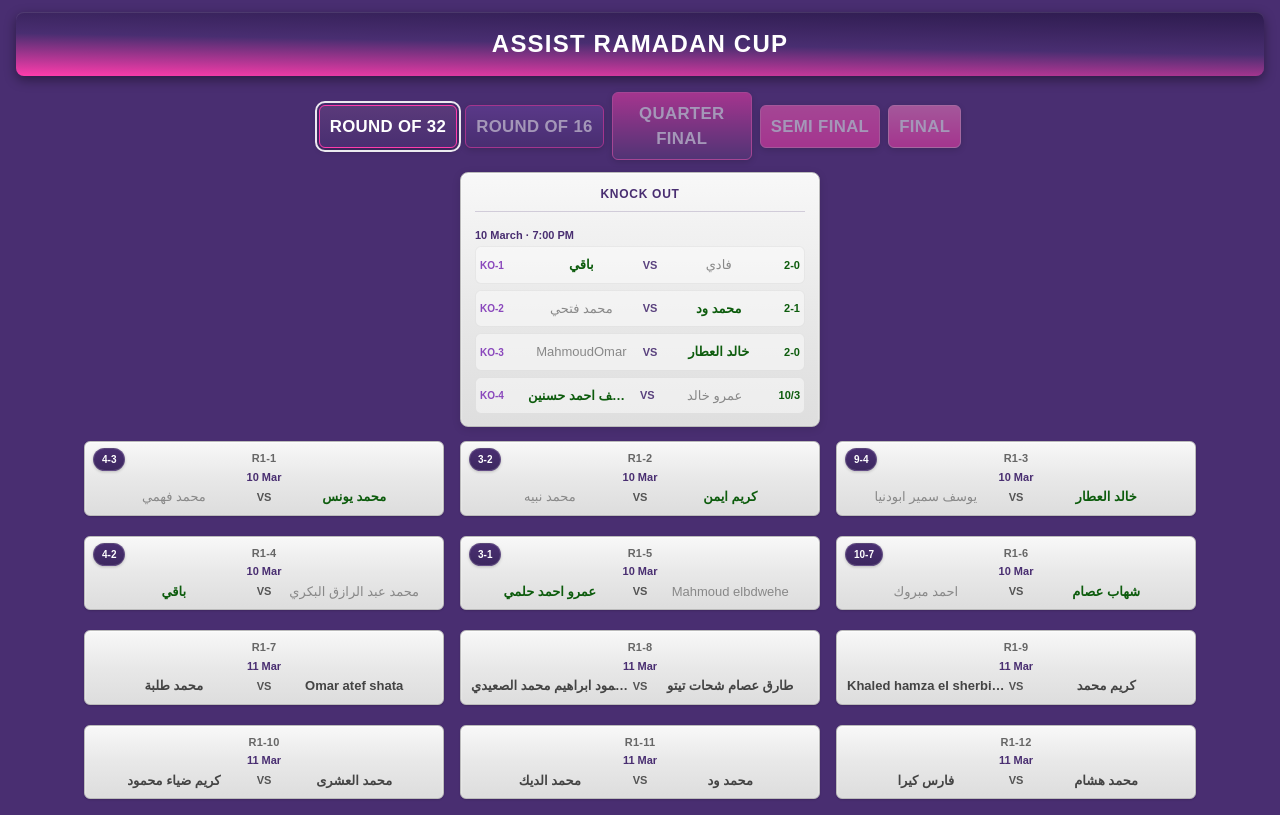
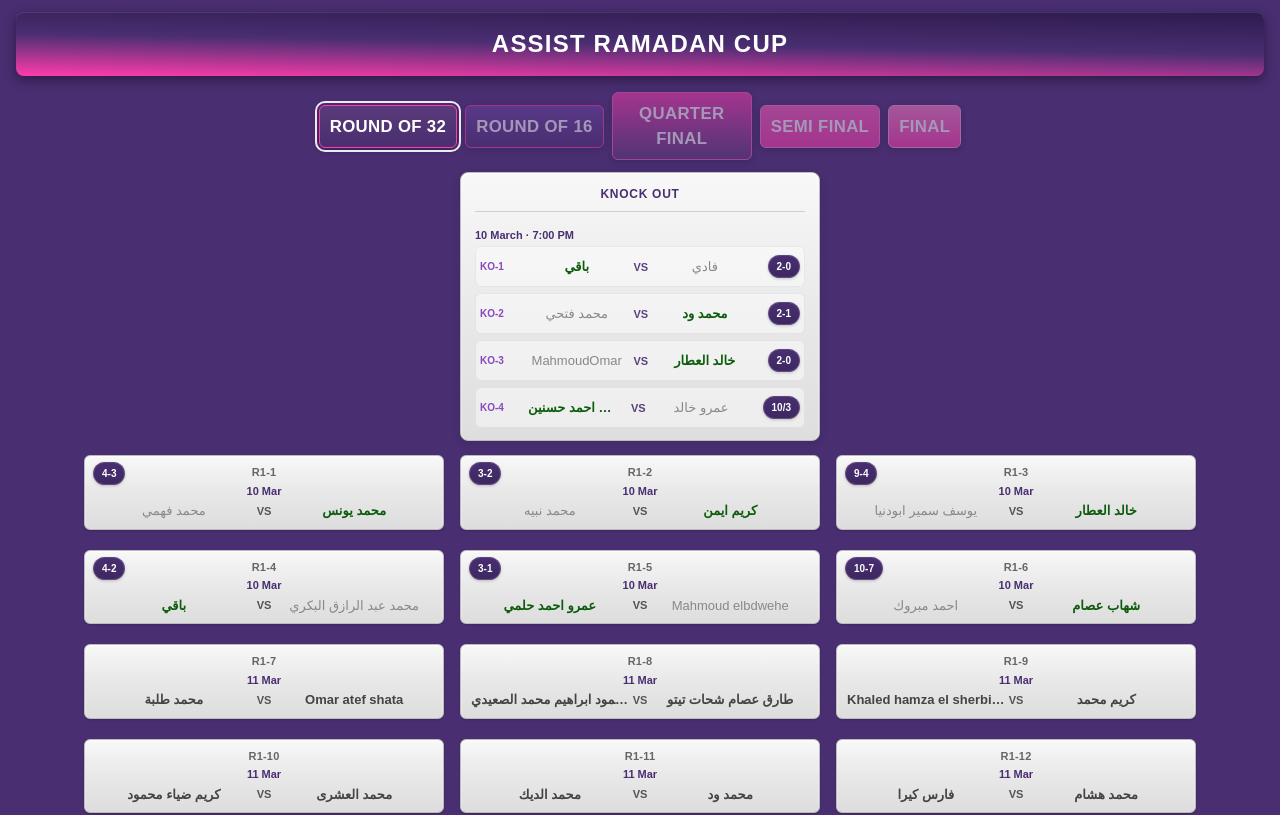
Before and after one commit to the3rafas/Assist-Tournament, a Next.js app: page / in a window 1280 px wide. Shown: the top 815 px of the page. Built offline with nearby package versions, Linux system fonts and the light colour scheme.

Commit message:
Update knockOutCardScore styles in Bracket component for improved visual presentation. Reduced font size, changed text color, and added padding, border-radius, background gradient, and box-shadow for enhanced aesthetics.

```diff
--- a/src/components/Bracket.module.css
+++ b/src/components/Bracket.module.css
@@ -204,10 +204,15 @@
 
 .knockOutCardScore {
   flex-shrink: 0;
-  font-size: 11px;
+  font-size: 10px;
   font-weight: 700;
-  color: #0d5c0d;
-  margin-left: 4px;
+  color: #fff;
+  padding: 3px 8px;
+  border-radius: 999px;
+  background: linear-gradient(180deg, #492E71, #3d2860);
+  border: 1px solid rgba(255, 255, 255, 0.15);
+  box-shadow: 0 1px 3px rgba(0, 0, 0, 0.2);
+  margin-left: 6px;
 }
 
 .bracketSide {
```
